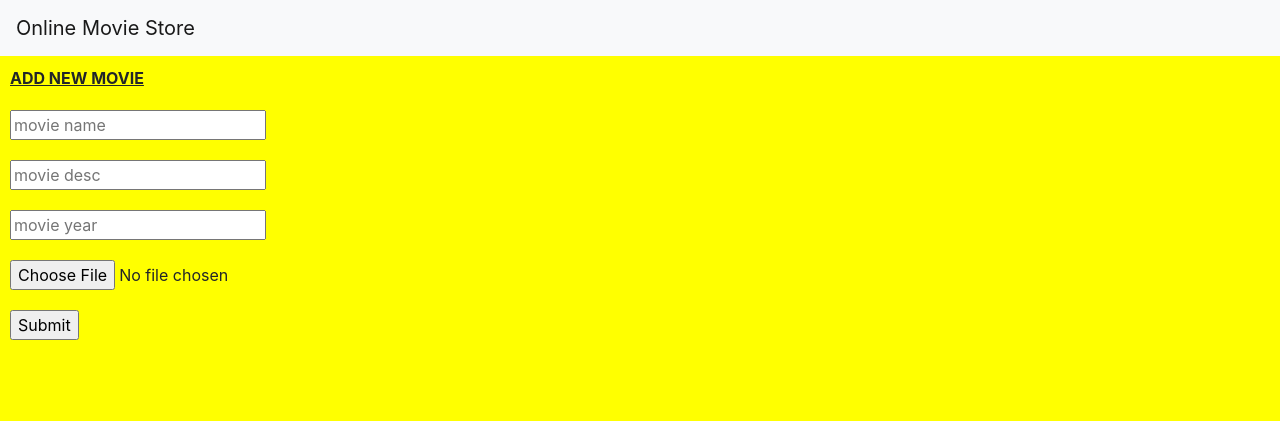
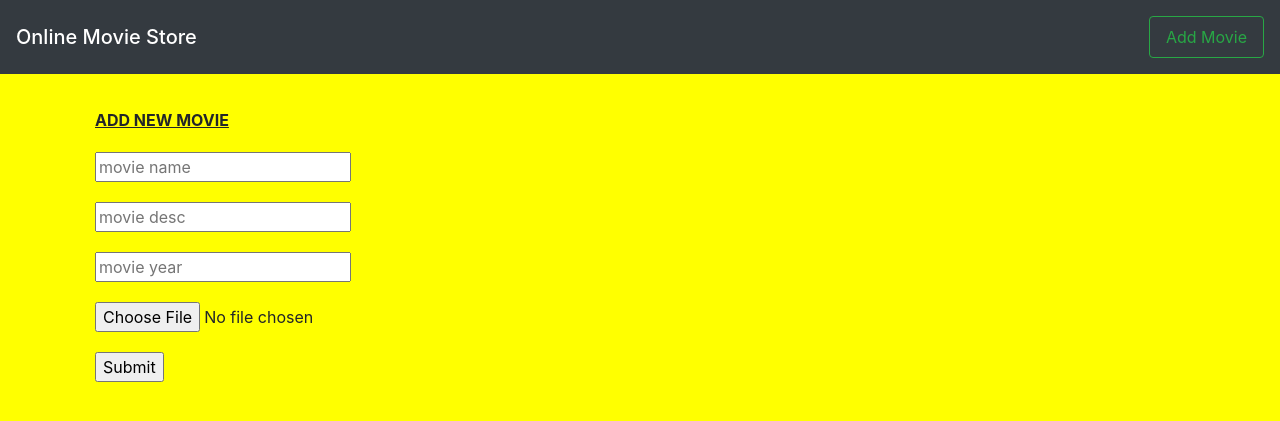
Before and after one commit to nasiiiiiiii/ecommerce, a Django app: page /add/ in a window 1280 px wide. Shown: the top 421 px of the page. Run offline with Django 4.2, Linux system fonts and the light colour scheme.

Commit message:
base.html

```diff
--- a/movieproject/templates/base.html
+++ b/movieproject/templates/base.html
@@ -3,19 +3,21 @@
 <html lang="en">
 <head>
     <meta charset="UTF-8">
-    <title>Title</title>
+    <title>index</title>
     <link rel="stylesheet" href="https://cdn.jsdelivr.net/npm/bootstrap@4.0.0/dist/css/bootstrap.min.css" integrity="sha384-Gn5384xqQ1aoWXA+058RXPxPg6fy4IWvTNh0E263XmFcJlSAwiGgFAW/dAiS6JXm" crossorigin="anonymous">
     <link rel="stylesheet" href="{% static 'style.css' %}">
 </head>
 <body>
-<!-- image and text -->
-<nav class="navbar navbar-light bg-light">
-    <a class="navbar-brand" href="#">
-        Online Movie Store
-    </a>
-</nav>
+<!-- As a heading -->
+<nav class="navbar navbar-dark bg-dark">
+  <span class="navbar-brand mb-0 h1">Online Movie Store </span>
+    <div class="nav-item">
+        <a class="nav-link btn btn-outline-success my-2" href="{% url 'movieapp:add_movie' %}">Add Movie</a>
+  </div>
+</nav> <br>
+<div class="container">
 {% block body %}
 {% endblock %}
-
+</div>
 </body>
 </html>
```
